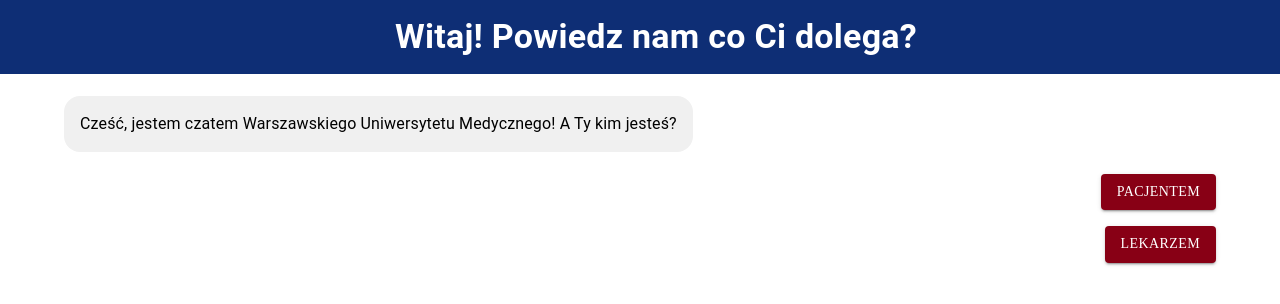
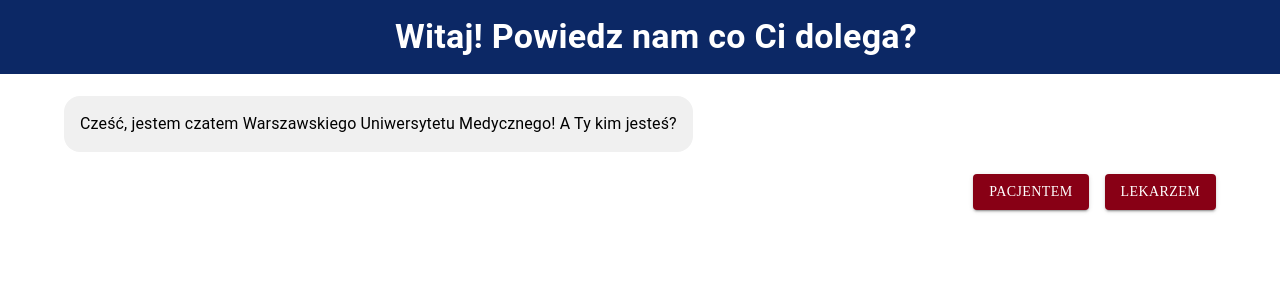
Before and after one commit to durczokj/neurological-diagnostic-tool, a React (Vite) app in the folder Frontend/: page /home in a window 1280 px wide. Shown: the top 304 px of the page. Built offline with nearby package versions, Linux system fonts and the light colour scheme.

Commit message:
Adjust buttons to appear on the same row

```diff
--- a/Frontend/src/App/Pages/Home/index.jsx
+++ b/Frontend/src/App/Pages/Home/index.jsx
@@ -16,7 +16,7 @@
       <Box
         sx={{
           width: '100%',
-          backgroundColor: 'secondary.main',
+          backgroundColor: '#0C2865',
           color: 'white',
           padding: '1rem',
           position: 'fixed',
@@ -45,14 +45,12 @@
           >
             Cześć, jestem czatem Warszawskiego Uniwersytetu Medycznego! A Ty kim jesteś?
           </Typography>
-          <Box mt={2} display="flex" flexDirection="column" alignItems="flex-end" width="100%">
+          <Box mt={2} display="flex" justifyContent="flex-end" width="100%">
             <Button
               variant="contained"
               color="primary"
               style={{
-                marginBottom: '1rem',
-                maxWidth: '80%',
-                alignSelf: 'flex-end',
+                marginRight: '1rem',
                 fontFamily: 'Calibri Light',
               }}
               onClick={() => handleSelectUser('patient')}
@@ -62,7 +60,7 @@
             <Button
               variant="contained"
               color="primary"
-              style={{ maxWidth: '80%', alignSelf: 'flex-end', fontFamily: 'Calibri Light' }}
+              style={{ fontFamily: 'Calibri Light' }}
               onClick={() => handleSelectUser('doctor')}
             >
               Lekarzem
```
